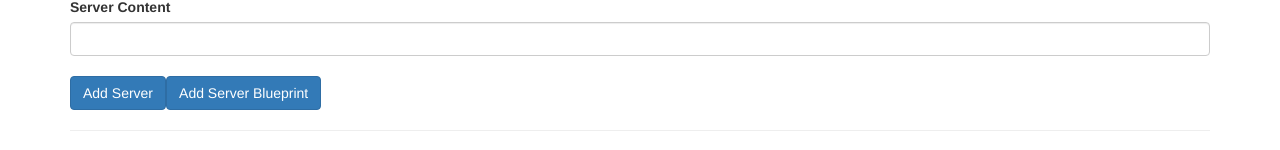
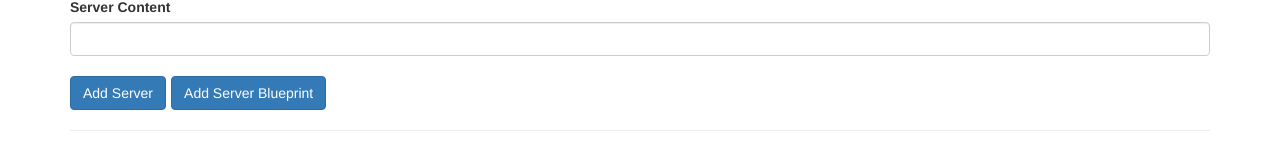
Before and after one commit to listenToRipley/angular, an Angular app in the folder databinding/: page / in a window 1280 px wide. Shown: the part 122-272 px from the top of the page. Built offline with nearby package versions, Linux system fonts and the light colour scheme.

Commit message:
make sure implements is on elements

```diff
--- a/databinding/src/app/app.component.ts
+++ b/databinding/src/app/app.component.ts
@@ -1,4 +1,4 @@
-import { Component } from '@angular/core';
+import { Component, OnInit } from '@angular/core';
 
 import { ServerElement } from './shared/serverElement.model';
 
@@ -7,9 +7,15 @@ import { ServerElement } from './shared/serverElement.model';
   templateUrl: './app.component.html',
   styleUrls: ['./app.component.css']
 })
-export class AppComponent {
+export class AppComponent implements OnInit {
 
   serverElements: ServerElement[] = [{type: 'server', name:'Test Server', content:'Just a test!'}];
+
+  constructor() {};
+
+  ngOnInit(): void {
+
+  }
 
   onServerAdded(serverData: {serverName: string, serverContent: string}) {
     this.serverElements.push({
--- a/databinding/src/app/cockpit/cockpit.component.css
+++ b/databinding/src/app/cockpit/cockpit.component.css
@@ -1,3 +1,7 @@
 p {
   color: blue;
 }
+
+button {
+  margin-right: 5px;
+}
--- a/databinding/src/app/cockpit/cockpit.component.ts
+++ b/databinding/src/app/cockpit/cockpit.component.ts
@@ -1,16 +1,22 @@
-import { Component, EventEmitter, Output } from '@angular/core';
+import { Component, EventEmitter, OnInit , Output } from '@angular/core';
 
 @Component({
   selector: 'app-cockpit',
   templateUrl: './cockpit.component.html',
   styleUrls: ['./cockpit.component.css']
 })
-export class CockpitComponent {
+export class CockpitComponent implements OnInit {
 
   @Output() serverCreated = new EventEmitter<{serverName: string, serverContent: string}>();
   @Output('bpCreated') blueprintCreated = new EventEmitter<{serverName: string, serverContent: string}>();
   newServerName = '';
   newServerContent = '';
+
+  constructor() {};
+
+  ngOnInit(): void {
+
+  }
 
   onServerAdded() {
     this.serverCreated.emit({
--- a/databinding/src/app/server-element/server-element.component.ts
+++ b/databinding/src/app/server-element/server-element.component.ts
@@ -1,10 +1,16 @@
-import { Component, Input } from '@angular/core';
+import { Component, Input, OnInit } from '@angular/core';
 
 @Component({
   selector: 'app-server-element',
   templateUrl: './server-element.component.html',
   styleUrls: ['./server-element.component.css']
 })
-export class ServerElementComponent {
+export class ServerElementComponent implements OnInit {
   @Input('srvElement') element: {type: string, name: string, content: string};
+
+  constructor() {};
+
+  ngOnInit(): void {
+
+  }
 }
```
